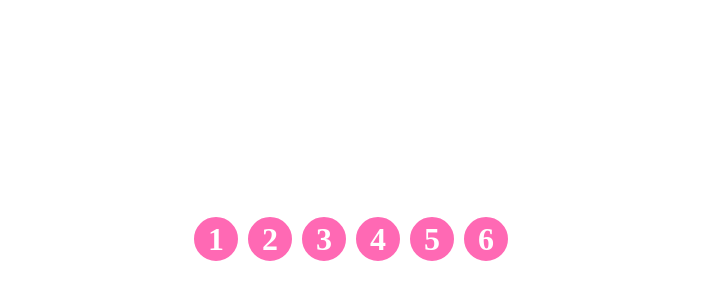
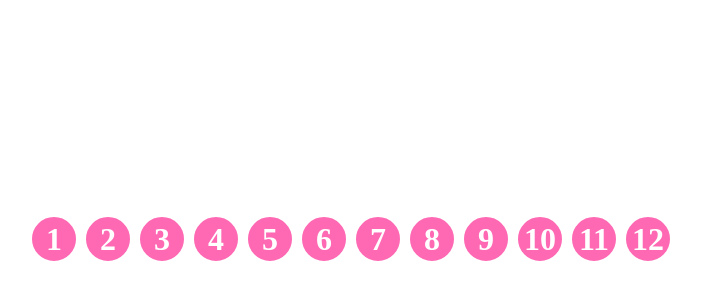
Before and after one commit to majazocom/eventisar, a plain HTML site: page index.html in a window 1280 px wide. Shown: the part 148-448 px from the top of the page, without its empty margins (309-1010 px from the left). Drawn offline with Linux system fonts and the light colour scheme.

Commit message:
solution

```diff
--- a/index.html
+++ b/index.html
@@ -8,12 +8,18 @@
 </head>
 <body>
     <ul class="list">
-        <li id="1">1</li>
-        <li id="2">2</li>
-        <li id="3">3</li>
-        <li id="4">4</li>
-        <li id="5">5</li>
-        <li id="6">6</li>
+        <li class="li" id="1">1</li>
+        <li class="li" id="2">2</li>
+        <li class="li" id="3">3</li>
+        <li class="li" id="4">4</li>
+        <li class="li" id="5">5</li>
+        <li class="li" id="6">6</li>
+        <li class="li" id="7">7</li>
+        <li class="li" id="8">8</li>
+        <li class="li" id="9">9</li>
+        <li class="li" id="10">10</li>
+        <li class="li" id="11">11</li>
+        <li class="li" id="12">12</li>
     </ul>
     <script src="./script.js"></script>
 </body>
--- a/script.js
+++ b/script.js
@@ -0,0 +1,50 @@
+//Manuella viset
+// document.getElementById('1').addEventListener('click', function (event) {
+//     //do stuff here
+//     console.log(event.target.id);
+// });
+// document.getElementById('2').addEventListener('click', function () {
+
+//     console.log('2');
+// });
+// document.getElementById('3').addEventListener('click', function () {
+
+//     console.log('3');
+// });
+// document.getElementById('4').addEventListener('click', function () {
+
+//     console.log('4');
+// });
+// document.getElementById('5').addEventListener('click', function () {
+
+//     console.log('5');
+// });
+
+
+//kom åt listan -> gjorde den till en array -> loopar över den
+// [document.querySelector('.list')].forEach(item => {
+
+//     //för varje item i listan lägger vi på en eventlyssnare
+//     item.addEventListener('click', event => {
+//         console.log(event.target.id);
+//     })
+
+
+// })
+
+
+
+
+
+//komma åt alla element som har en särskild klass
+//loopa över elementen
+document.querySelectorAll('.li').forEach(item => {
+//för att sedan sätta på en eventlyssnare
+    item.addEventListener('click', event => {
+
+        console.log(event.target.id);
+
+    })
+
+}
+)
```
